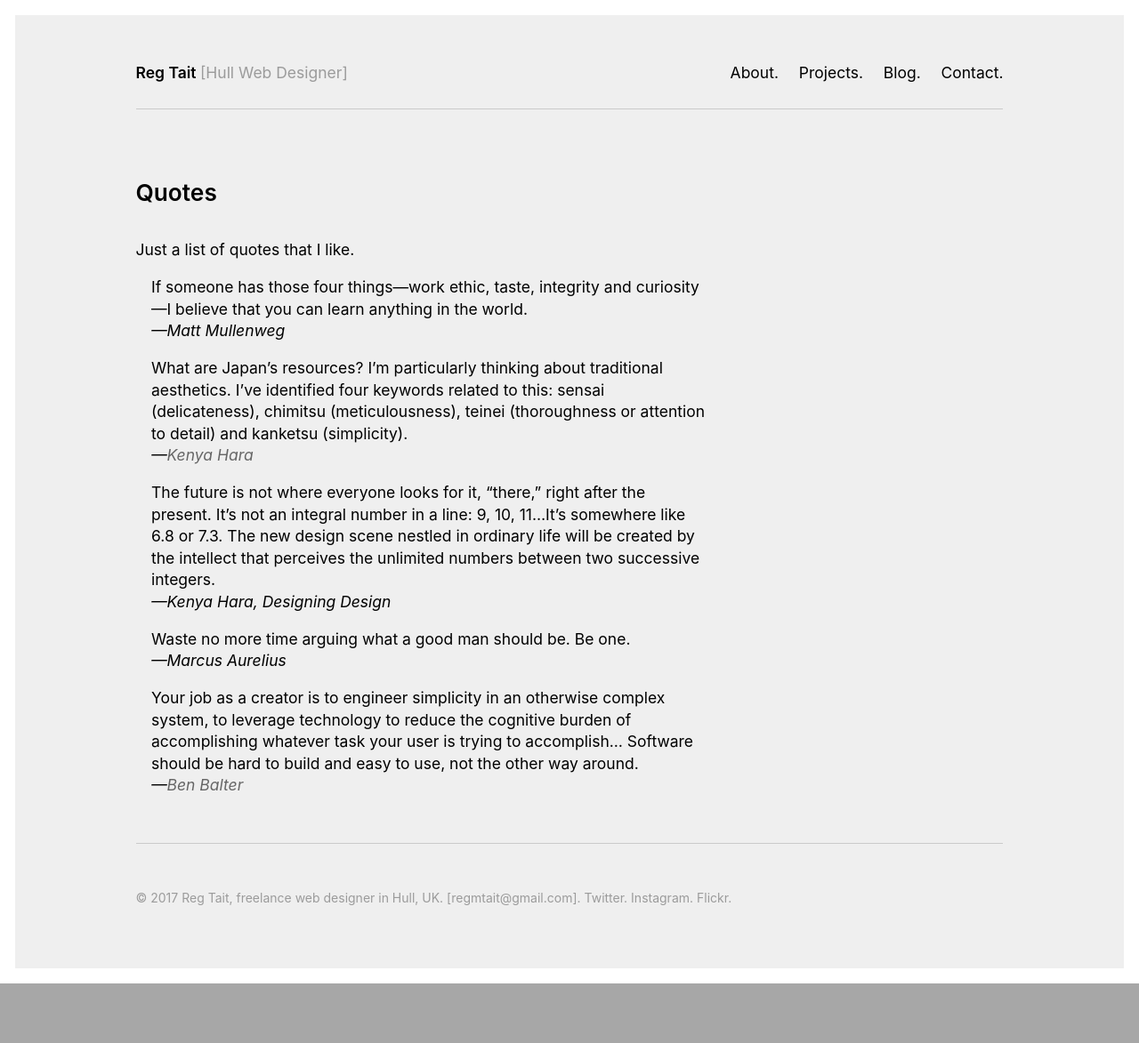
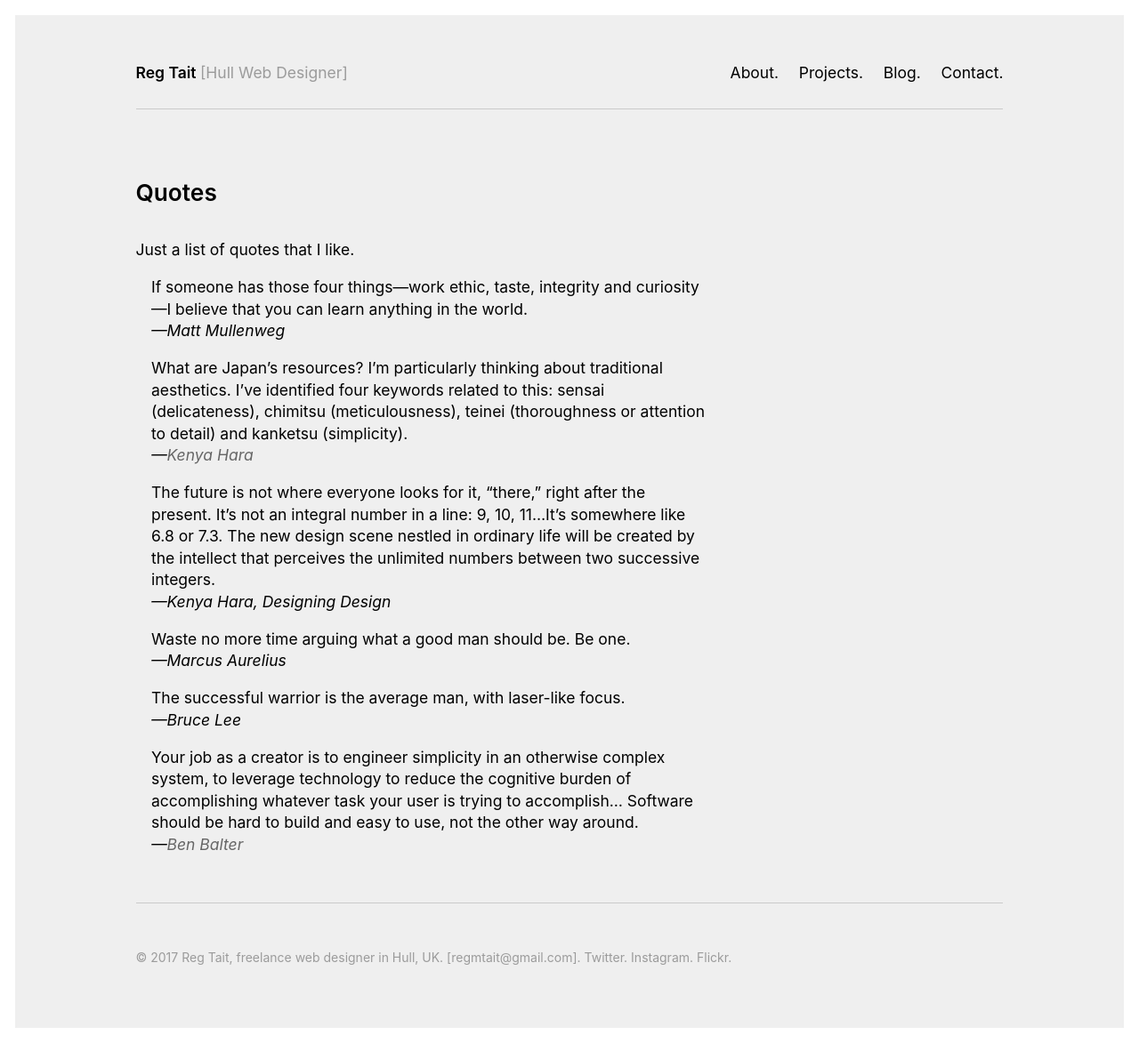
Before and after one commit to regmtait/regmtait.co.uk, a Jekyll site: the page built from quotes.md, in a window 1280 px wide. Shown: the whole page at 89% size. Built offline with Jekyll 4.4.1, drawn with Linux system fonts in a browser that asks for light colours; before the commit the page ends 1106 px from its top, so only the background shows below that.

Commit message:
Another quote

```diff
--- a/quotes.md
+++ b/quotes.md
@@ -25,5 +25,8 @@ Just a list of quotes that I like.
 > Waste no more time arguing what a good man should be. Be one.
 <br><cite>—Marcus Aurelius</cite>
 
+> The successful warrior is the average man, with laser-like focus.
+<br><cite>—Bruce Lee</cite>
+
 > Your job as a creator is to engineer simplicity in an otherwise complex system, to leverage technology to reduce the cognitive burden of accomplishing whatever task your user is trying to accomplish… Software should be hard to build and easy to use, not the other way around.
 <br><cite>—[Ben Balter](http://ben.balter.com/2016/08/22/ten-ways-to-make-a-product-great/ 'Ten ways to make a product great, Ben Balter')</cite>
```
